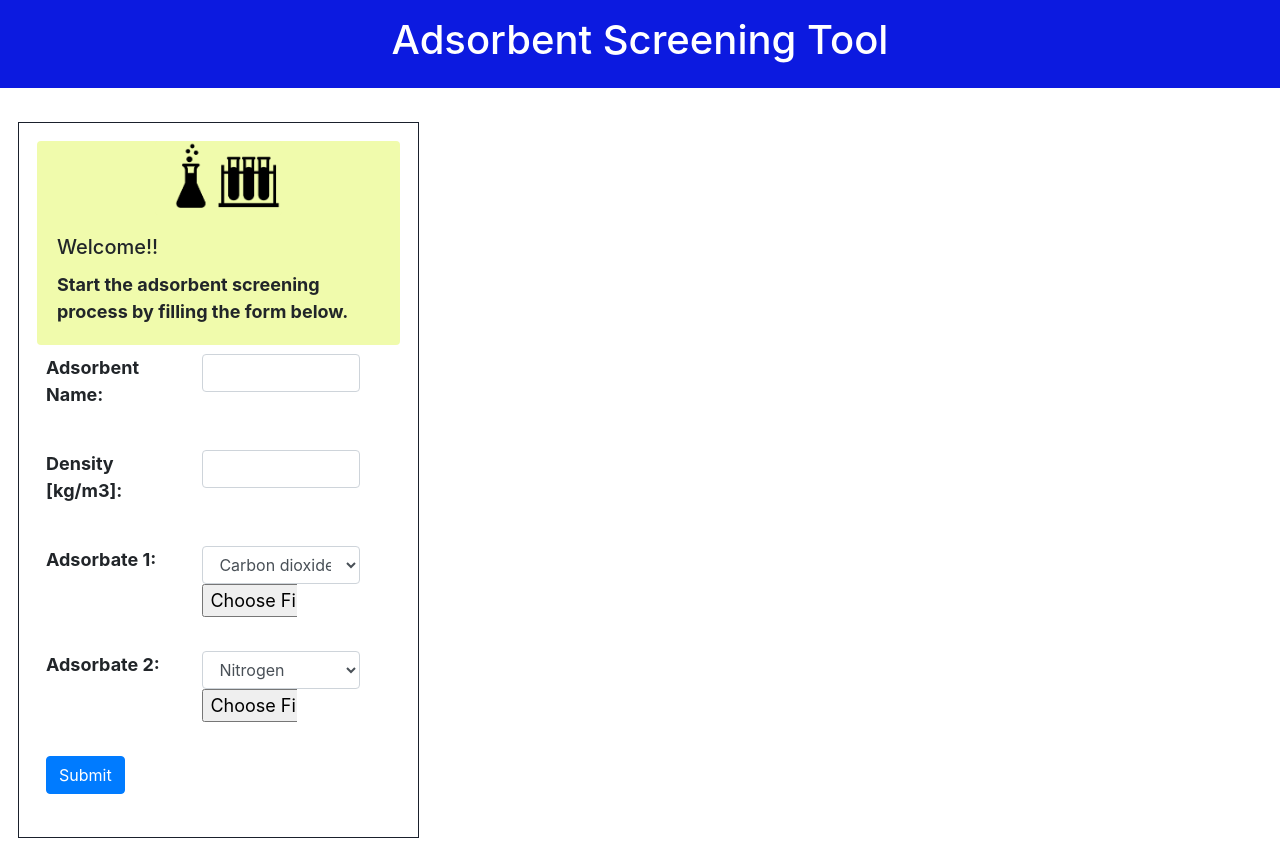
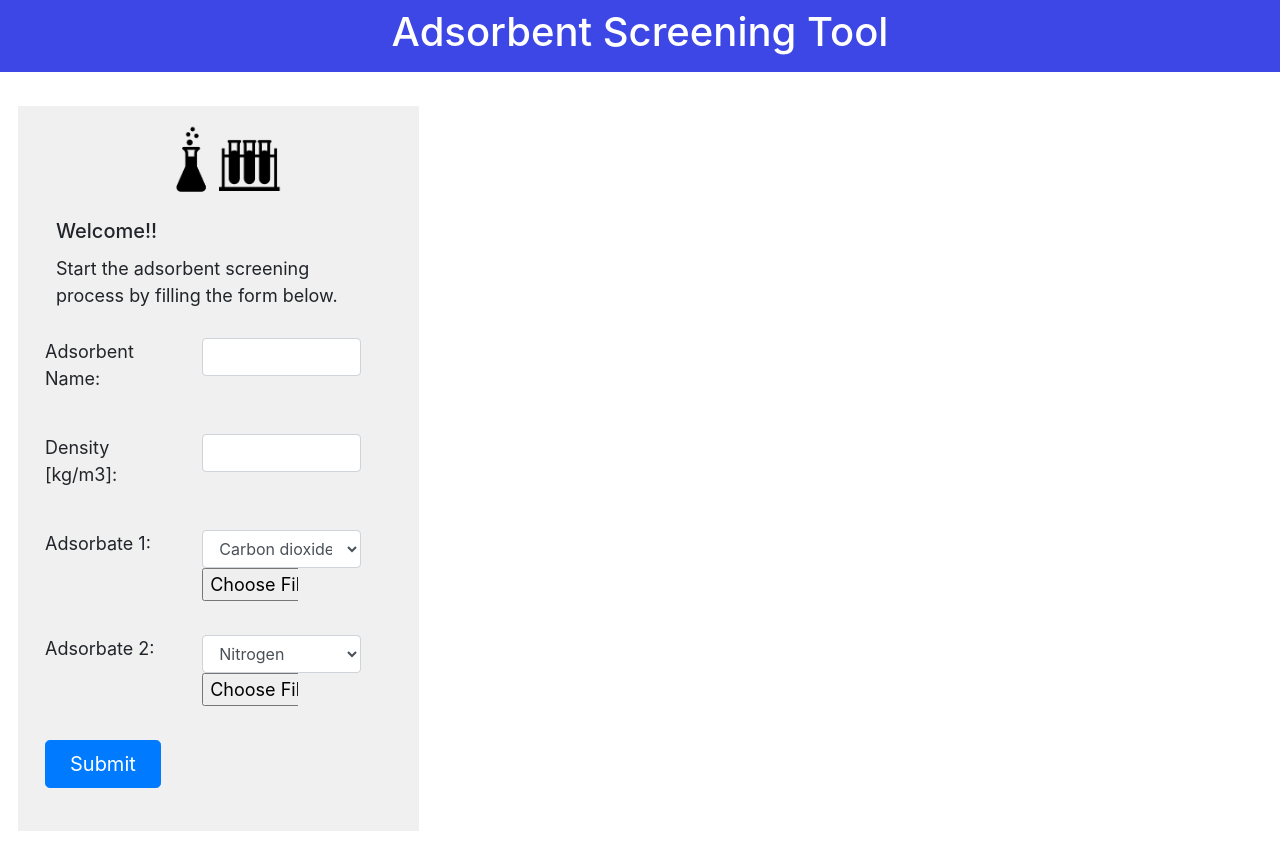
Before and after one commit to vishalbalashankar/isotherm_fitting_tool, a React (Create React App) app in the folder react-frontend/: page / in a window 1280 px wide. Built offline with nearby package versions, Linux system fonts and the light colour scheme; no server answers; the HTML template or start-up script is replaced by a standard one.

Commit message:
Cleaner look

```diff
--- a/react-frontend/src/component/NameForm.js
+++ b/react-frontend/src/component/NameForm.js
@@ -201,7 +201,7 @@ class NameForm extends React.Component {
                 </Row>
                 </Form.Group>
                 <Form.Group>
-                <Button type='submit'>Submit</Button>
+                <Button className='btn btn-lg form-contorl col-sm-4' type='submit'>Submit</Button>
                 </Form.Group>
             </Form>
             </div>
--- a/react-frontend/src/component/myStyles.css
+++ b/react-frontend/src/component/myStyles.css
@@ -14,10 +14,11 @@
   width: 100%;
   display: flex;
   justify-content: center;
-  padding: 1em;
+  padding: 0.5em;
   margin-bottom: 1em;
   background-color: rgb(12, 26, 224);
   color: rgb(255, 255, 255);
+  opacity: 0.80;
 }
 
 .container_form {
@@ -26,25 +27,23 @@
   grid-template-columns: repeat(3,1fr);
   padding: 1em;
   font-size: large;
-  font-weight: bold;
-
 }
 
 .item1style {
-  border: 1px solid #1a202c;
   grid-row: span 2;
   width: 100%;
   padding: 1em;
+  background-color: #f0f0f0;
 }
 
 .cardimagestyles {
-  background-color: rgb(240, 251, 172);
+  background-color: #f0f0f0;
   border: none;
   width: 35%;
 }
 
 .cardstyles {
-  background-color: rgb(240, 251, 172);
+  background-color: #f0f0f0;
   border: none;
 }
 
```
